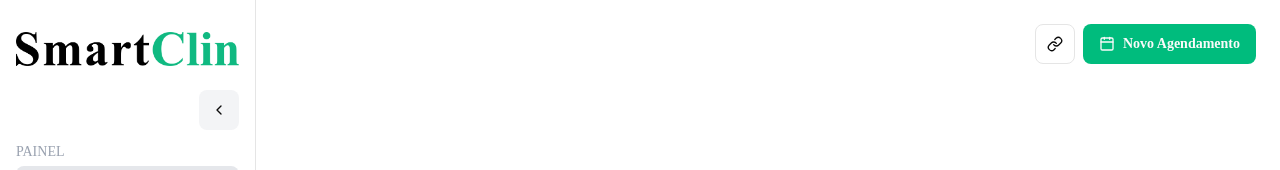
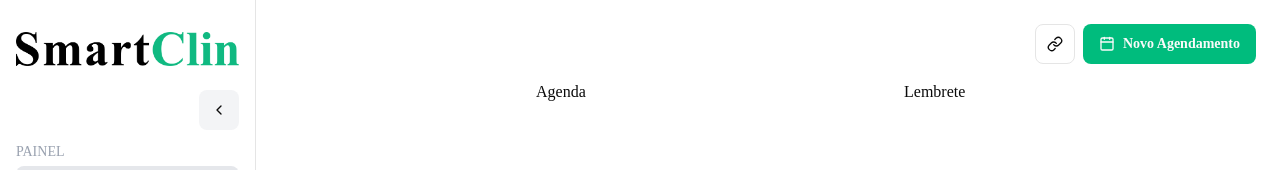
Before and after one commit to robsonejsoares/smart-clin, a Next.js app: page /dashboard in a window 1280 px wide. Shown: the top 170 px of the page. Built offline with nearby package versions, Linux system fonts and the light colour scheme; no server answers; the database is empty; sample sign-in values are in the browser's storage.

Commit message:
feat(reminders) Criando componente lembretes

```diff
--- /dev/null
+++ b/src/app/(panel)/dashboard/components/_data-access/get-reminders.ts
@@ -0,0 +1,23 @@
+"use server"
+
+import prisma from "@/lib/prisma";
+
+export async function getReminders({ userId }: { userId: string }) {
+
+    if (!userId) {
+        return [];
+    }
+
+    try {
+        const reminders = await prisma.reminder.findMany({
+            where: {
+                userId: userId,
+            },
+        });
+
+        return reminders;
+
+    } catch (error) {
+        return [];
+    }
+}
--- /dev/null
+++ b/src/app/(panel)/dashboard/components/reminders.tsx
@@ -0,0 +1,14 @@
+import { getReminders } from "./_data-access/get-reminders";
+
+export async function Reminders({ userId }: { userId: string }) {
+
+    const reminders = await getReminders({ userId: userId });
+
+    return (
+        <div>
+            <h1>
+                Lembrete
+            </h1>
+        </div>
+    )
+}
--- a/src/app/(panel)/dashboard/page.tsx
+++ b/src/app/(panel)/dashboard/page.tsx
@@ -3,6 +3,7 @@ import { Calendar } from "lucide-react";
 import getSession from "@/lib/getSession";
 import { redirect } from "next/navigation";
 import { Button } from "@/components/ui/button";
+import { Reminders } from "./components/reminders";
 import { TooltipProvider } from "@/components/ui/tooltip";
 import { ButtonCopyLink } from "./components/button-copy-link";
 
@@ -17,7 +18,7 @@ export default async function Dashboard() {
         <main>
             <div className="flex items-center justify-end space-x-2">
                 <TooltipProvider>
-                    <ButtonCopyLink userId={session.user?.id as string} />
+                    <ButtonCopyLink userId={session.user.id} />
 
                     <Link
                         href={`/clinica/${session.user?.id}`}
@@ -30,6 +31,13 @@ export default async function Dashboard() {
                     </Link>
                 </TooltipProvider>
             </div>
+            <section className="grid grid-cols-1 gap-4 lg:grid-cols-2 mt-4">
+                <div>
+                    Agenda
+                </div>
+
+                <Reminders userId={session.user.id}/>
+            </section>
         </main>
     );
 }
```
